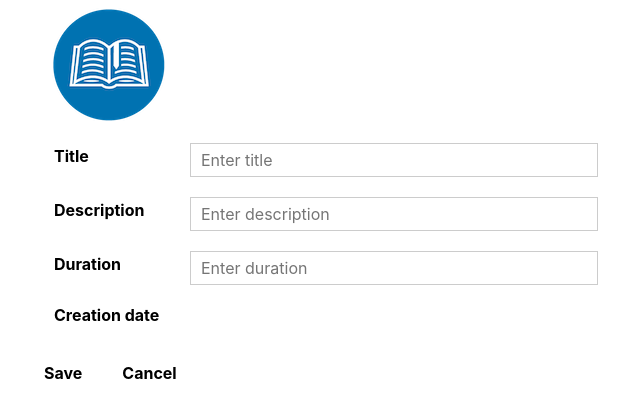
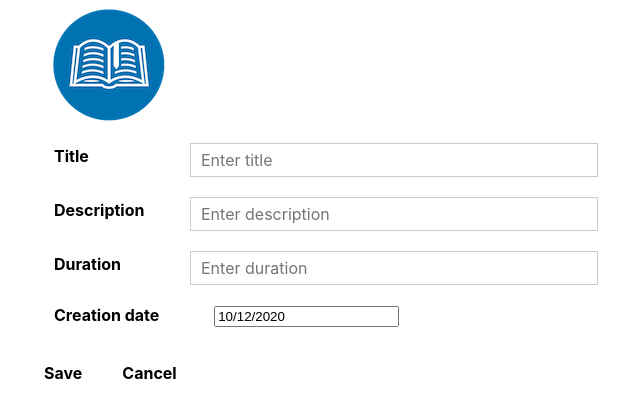
Before and after one commit to MargaritaSklyarenko/react_oreilly, a React (Create React App) app: page /courses/1 in a window 1280 px wide. Shown: the top 418 px of the page, without its empty margins (52-692 px from the left). Built offline with nearby package versions, Linux system fonts and the light colour scheme.

Commit message:
add some logic to add edit page

```diff
--- a/src/containers/AddEdit/AddEdit.js
+++ b/src/containers/AddEdit/AddEdit.js
@@ -16,9 +16,9 @@ export class AddEdit extends Component {
     axios = new Axios();
     state = {
         id: this.props.match.params.id,
-        startDate: new Date(),
         addEditForm: {
             title: {
+              name: "title",
               elementType: "input",
               label: "Title",
               elementConfig: {
@@ -28,6 +28,7 @@ export class AddEdit extends Component {
               value: ""
             },
             description: {
+              name: "description",
               elementType: "input",
               label: "Description",
               elementConfig: {
@@ -37,15 +38,17 @@ export class AddEdit extends Component {
               value: ""
             },
             creationDate: {
+                name: "creationDate",
                 elementType: "",
                 label: "Creation date",
                 elementConfig: {
                   type: "text",
                   placeholder: "Enter creation date"
                 },
-                value: ""
+                value: new Date()
               },
             duration: {
+                name: "duration",
                 elementType: "input",
                 label: "Duration",
                 elementConfig: {
@@ -55,6 +58,7 @@ export class AddEdit extends Component {
                 value: ""
               },
             authors: {
+                name: "authors",
                 elementType: "",
                 label: "Authors",
                 elementConfig: {
@@ -63,18 +67,21 @@ export class AddEdit extends Component {
                 },
                 value: ""
               }
+          },
+          newValues: {
+            title: "",
+            description: "",
+            creationDate: new Date(),
+            duration: "",
+            authors: []
           }
     };
 
   componentDidMount() {
-
-
-
-    // <DatePicker selected={new Date(moment(this.state.addEditForm.creationDate.value).format("DD.MM.YYYY"))} onChange={date => this.setState({startDate: date })} />
     if (this.state.id !== "" && !!this.props.storedCourses) {
-        let course = this.props.storedCourses.find((course) => course.id === (this.state.id ));
+        const course = this.props.storedCourses.find((course) => course.id === (this.state.id ));
         const updatedAddEditForm= { ...this.state.addEditForm };
-
+        const updatedNewValues = { ...this.state.newValues };
 
         if(!course) {
           return;
@@ -82,21 +89,30 @@ export class AddEdit extends Component {
 
         updatedAddEditForm.title.value = course.title;
         updatedAddEditForm.description.value = course.description;
-        updatedAddEditForm.creationDate.value = course.creationDate;
+        updatedAddEditForm.creationDate.value = moment(course.creationDate).format("MM.DD.YYYY");
         updatedAddEditForm.duration.value = course.duration;
         updatedAddEditForm.authors.value = course.authors;
+        updatedNewValues.title = course.title;
+        updatedNewValues.description = course.description;
+        updatedNewValues.creationDate = moment(course.creationDate).format("MM.DD.YYYY");
+        updatedNewValues.duration = course.duration;
+        updatedNewValues.authors = course.authors;
 
-        this.setState({addEditForm: updatedAddEditForm });
+        this.setState({addEditForm: updatedAddEditForm, newValues: updatedNewValues });
     }
+  }
+
+  setNewVal(field, event) {
+    let val = field === "creationDate" ? moment(event).format("MM.DD.YYYY") : event.target.value
+    const updatedNewValues = { ...this.state.newValues };
+
+    updatedNewValues[field] = val;
+
+    this.setState({newValues: updatedNewValues });
   }
 
   render() {
     const formElementsArray = [];
-    console.log(new Date('12.1.1995'));
-    console.log(this.state.addEditForm.creationDate.value);
-    console.log( moment(this.state.addEditForm.creationDate.value).format("MM.DD.YYYY"));
-    console.log((Date.parse("1.10.2000")));
-    console.log((new Date(moment(this.state.addEditForm.creationDate.value).format("MM.DD.YYYY"))));
     for (let key in this.state.addEditForm) {
       formElementsArray.push({
         id: key,
@@ -115,8 +131,8 @@ export class AddEdit extends Component {
                     elementType={formElement.config.elementType}
                     elementConfig={formElement.config.elementConfig}
                     label={formElement.config.label}
-                    value={formElement.config.value}
-                    changed={()=>{}}
+                    value={this.state.newValues[formElement.config.name]}
+                    changed={data => this.setNewVal(formElement.config.name, data)}
                   />
                   {this.state.id !== "" && !!formElement.config.value && <Duration duration={formElement.config.value}></Duration>}
                 </div>
@@ -128,8 +144,8 @@ export class AddEdit extends Component {
                   elementType={formElement.config.elementType}
                   elementConfig={formElement.config.elementConfig}
                   label={formElement.config.label}
-                  value={formElement.config.value}
-                  changed={()=>{}}
+                  value={this.state.newValues[formElement.config.name]}
+                  changed={data => this.setNewVal(formElement.config.name, data)}
                 />
             );
           }
@@ -138,7 +154,8 @@ export class AddEdit extends Component {
         <div className={classes.Container && classes.OneRow} style={{padding: "10px"}}>
           <label className={classes.Label}>{this.state.addEditForm.creationDate.label}</label>
           {!!this.state.addEditForm.creationDate.value &&
-          <DatePicker selected={(new Date(moment(this.state.addEditForm.creationDate.value).format("MM.DD.YYYY")))} onChange={date => this.setState({startDate: date })} />}
+            <DatePicker selected={(new Date(this.state.newValues[this.state.addEditForm.creationDate.name]))}
+            onChange={date => this.setNewVal(this.state.addEditForm.creationDate.name, date)} />}
         </div>
 
         <div>
```
